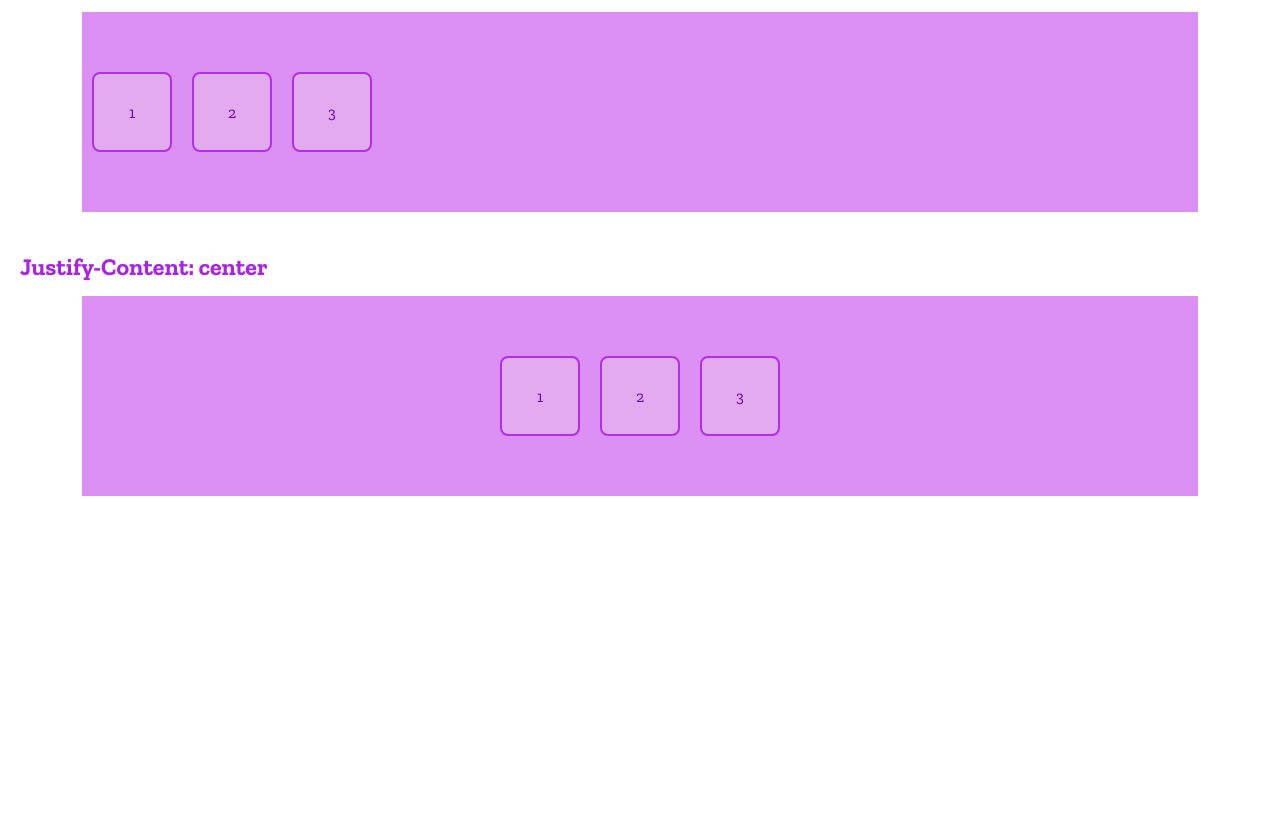
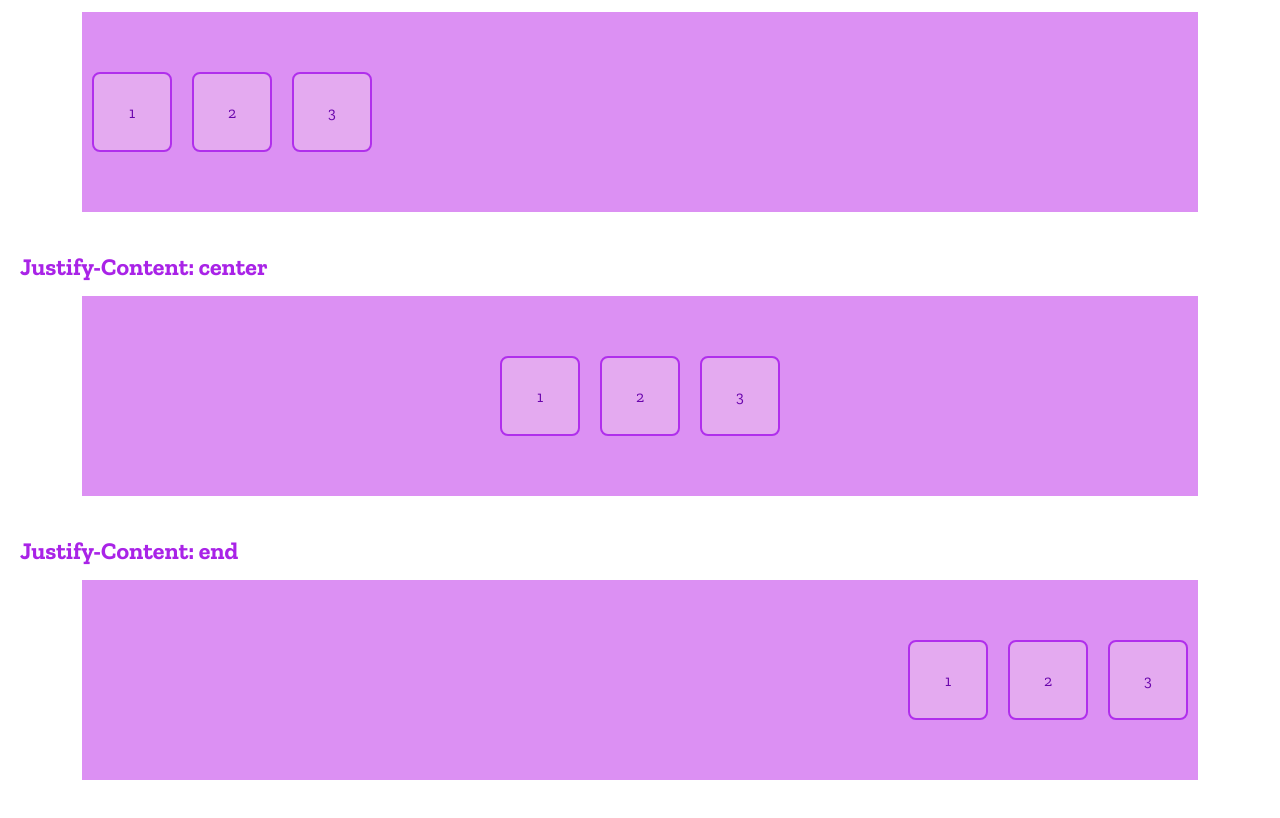
Before and after one commit to biamiotto/progresso-html, a plain HTML site: page index.html in a window 1280 px wide. Shown: the part 100-918 px from the top of the page. Before the commit the page ends 800 px from the top, so only its background shows below. Drawn offline with nearby package versions, Linux system fonts and the light colour scheme.

Commit message:
Cria seção justify-end

```diff
--- a/assets/styles/index.css
+++ b/assets/styles/index.css
@@ -50,3 +50,6 @@ h2 {
 .justify-center {
     justify-content: center;
 }
+.justify-end {
+    justify-content: flex-end;
+}
--- a/index.html
+++ b/index.html
@@ -30,3 +30,14 @@
     </section>
 </body>
 </html>
+    <section>
+        <h2>Justify-Content: end</h2>
+
+    <div class="flex-container justify-end">
+         <div class = "flex-item">1</div>
+         <div class = "flex-item">2</div>
+         <div class = "flex-item">3</div>
+    </div>
+    </section>
+</body>
+</html>
```
